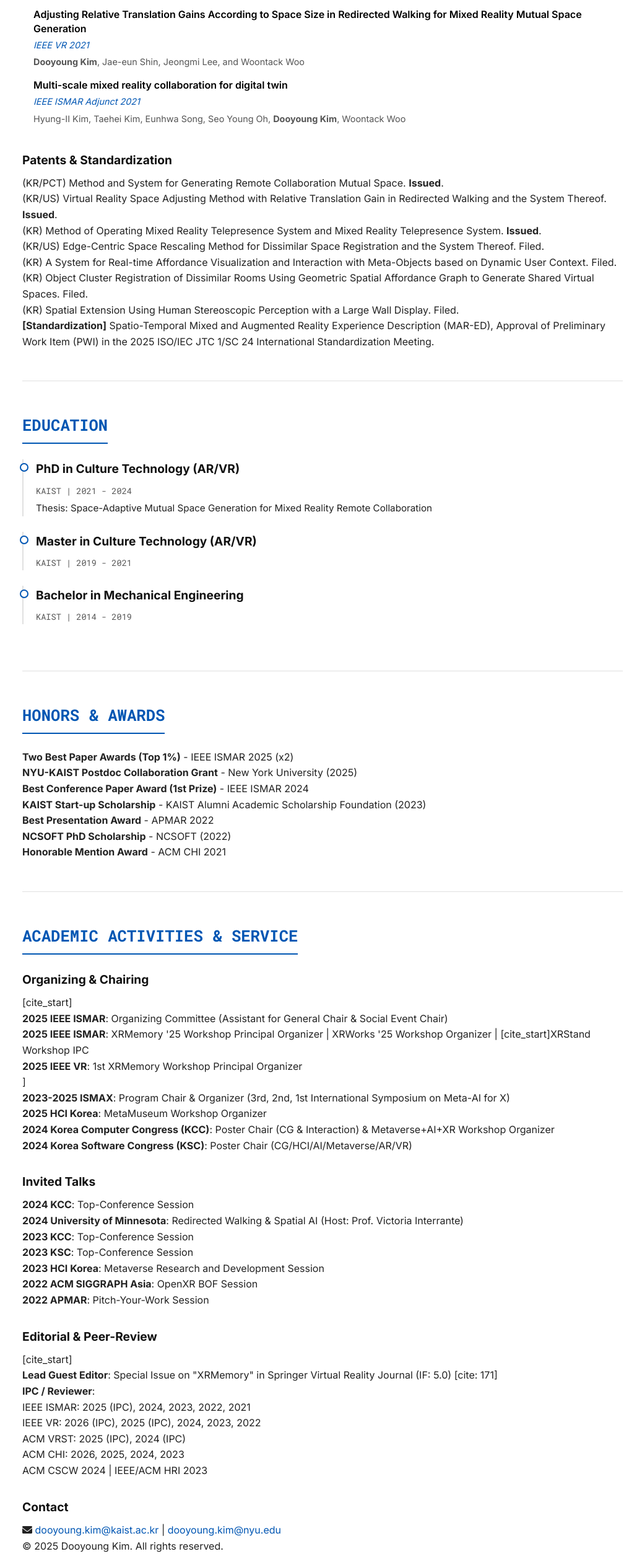
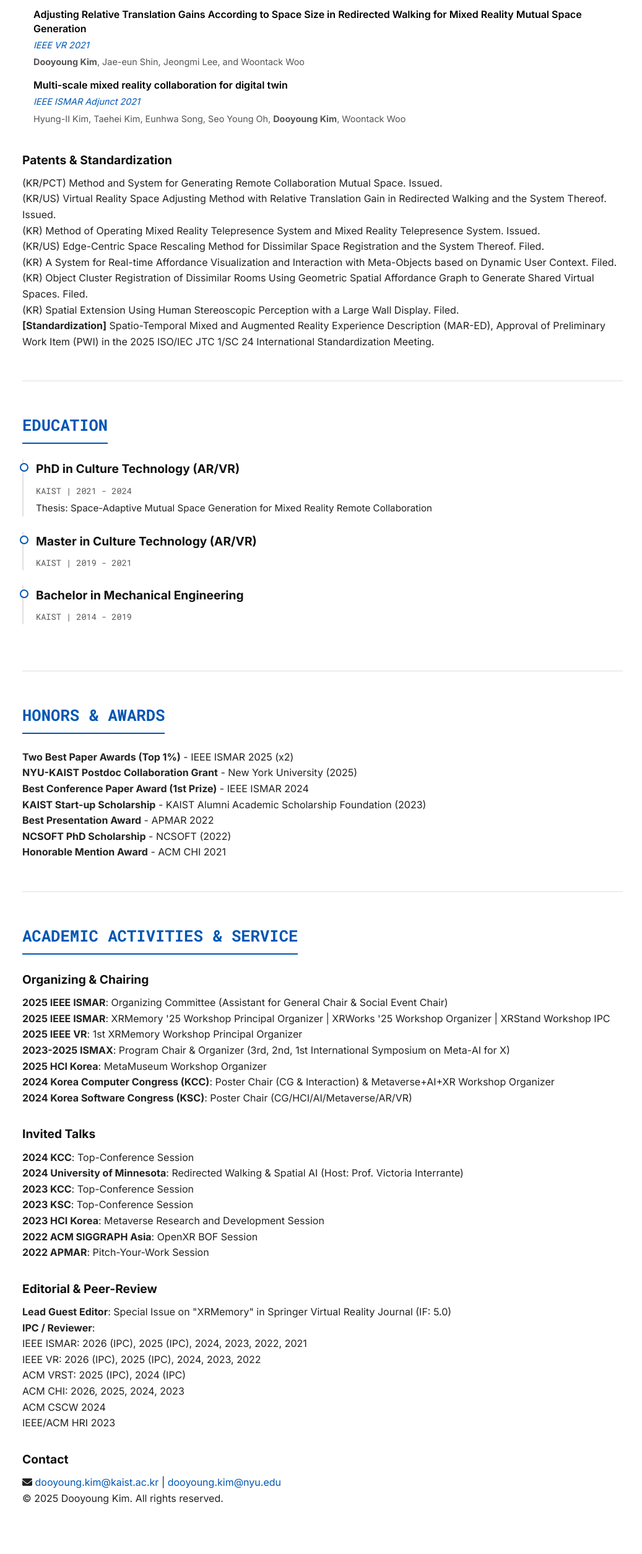
Before and after one commit to Dooyoung-Kim/Dooyoung-Kim.github.io, a plain HTML site: page index.html in a window 1280 px wide. Shown: the part 4661-7168 px from the top of the page at 62% size, without its empty margins (119-1156 px from the left). After the commit the page ends 7091 px from the top, so only its background shows below. Drawn offline with Linux system fonts and the light colour scheme.

Commit message:
Fix formatting of patent and editorial listings

```diff
--- a/index.html
+++ b/index.html
@@ -327,9 +327,9 @@
 
             <h3 class="subsection-title" style="margin-top: 40px;">Patents & Standardization</h3>
             <ul class="list-minimal">
-                <li>(KR/PCT) Method and System for Generating Remote Collaboration Mutual Space. <b>Issued</b>.</li>
-                <li>(KR/US) Virtual Reality Space Adjusting Method with Relative Translation Gain in Redirected Walking and the System Thereof. <b>Issued</b>.</li>
-                <li>(KR) Method of Operating Mixed Reality Telepresence System and Mixed Reality Telepresence System. <b>Issued</b>.</li>
+                <li>(KR/PCT) Method and System for Generating Remote Collaboration Mutual Space. Issued.</li>
+                <li>(KR/US) Virtual Reality Space Adjusting Method with Relative Translation Gain in Redirected Walking and the System Thereof. Issued.</li>
+                <li>(KR) Method of Operating Mixed Reality Telepresence System and Mixed Reality Telepresence System. Issued.</li>
                 <li>(KR/US) Edge-Centric Space Rescaling Method for Dissimilar Space Registration and the System Thereof. Filed.</li>
                 <li>(KR) A System for Real-time Affordance Visualization and Interaction with Meta-Objects based on Dynamic User Context. Filed.</li>
                 <li>(KR) Object Cluster Registration of Dissimilar Rooms Using Geometric Spatial Affordance Graph to Generate Shared Virtual Spaces. Filed.</li>
@@ -379,10 +379,10 @@
 
             <h3 class="subsection-title">Organizing & Chairing</h3>
             <ul class="list-minimal">
-                [cite_start]<li><b>2025 IEEE ISMAR</b>: Organizing Committee (Assistant for General Chair & Social Event Chair)</li>
-                <li><b>2025 IEEE ISMAR</b>: XRMemory '25 Workshop Principal Organizer | XRWorks '25 Workshop Organizer | [cite_start]XRStand Workshop IPC</li>
+                <li><b>2025 IEEE ISMAR</b>: Organizing Committee (Assistant for General Chair & Social Event Chair)</li>
+                <li><b>2025 IEEE ISMAR</b>: XRMemory '25 Workshop Principal Organizer | XRWorks '25 Workshop Organizer | XRStand Workshop IPC</li>
                 <li><b>2025 IEEE VR</b>: 1st XRMemory Workshop Principal Organizer</li>
-                ]<li><b>2023-2025 ISMAX</b>: Program Chair & Organizer (3rd, 2nd, 1st International Symposium on Meta-AI for X)</li>
+                <li><b>2023-2025 ISMAX</b>: Program Chair & Organizer (3rd, 2nd, 1st International Symposium on Meta-AI for X)</li>
                 <li><b>2025 HCI Korea</b>: MetaMuseum Workshop Organizer</li>
                 <li><b>2024 Korea Computer Congress (KCC)</b>: Poster Chair (CG & Interaction) & Metaverse+AI+XR Workshop Organizer</li>
                 <li><b>2024 Korea Software Congress (KSC)</b>: Poster Chair (CG/HCI/AI/Metaverse/AR/VR)</li>
@@ -401,14 +401,15 @@
 
             <h3 class="subsection-title" style="margin-top:30px;">Editorial & Peer-Review</h3>
             <ul class="list-minimal">
-                [cite_start]<li><b>Lead Guest Editor</b>: Special Issue on "XRMemory" in Springer Virtual Reality Journal (IF: 5.0) [cite: 171]</li>
+                <li><b>Lead Guest Editor</b>: Special Issue on "XRMemory" in Springer Virtual Reality Journal (IF: 5.0)</li>
                 <li><b>IPC / Reviewer</b>:
                     <ul>
-                        <li>IEEE ISMAR: 2025 (IPC), 2024, 2023, 2022, 2021</li>
+                        <li>IEEE ISMAR: 2026 (IPC), 2025 (IPC), 2024, 2023, 2022, 2021</li>
                         <li>IEEE VR: 2026 (IPC), 2025 (IPC), 2024, 2023, 2022</li>
                         <li>ACM VRST: 2025 (IPC), 2024 (IPC)</li>
                         <li>ACM CHI: 2026, 2025, 2024, 2023</li>
-                        <li>ACM CSCW 2024 | IEEE/ACM HRI 2023</li>
+                        <li>ACM CSCW 2024</li>
+                        <li>IEEE/ACM HRI 2023</li>
                     </ul>
                 </li>
             </ul>
```
